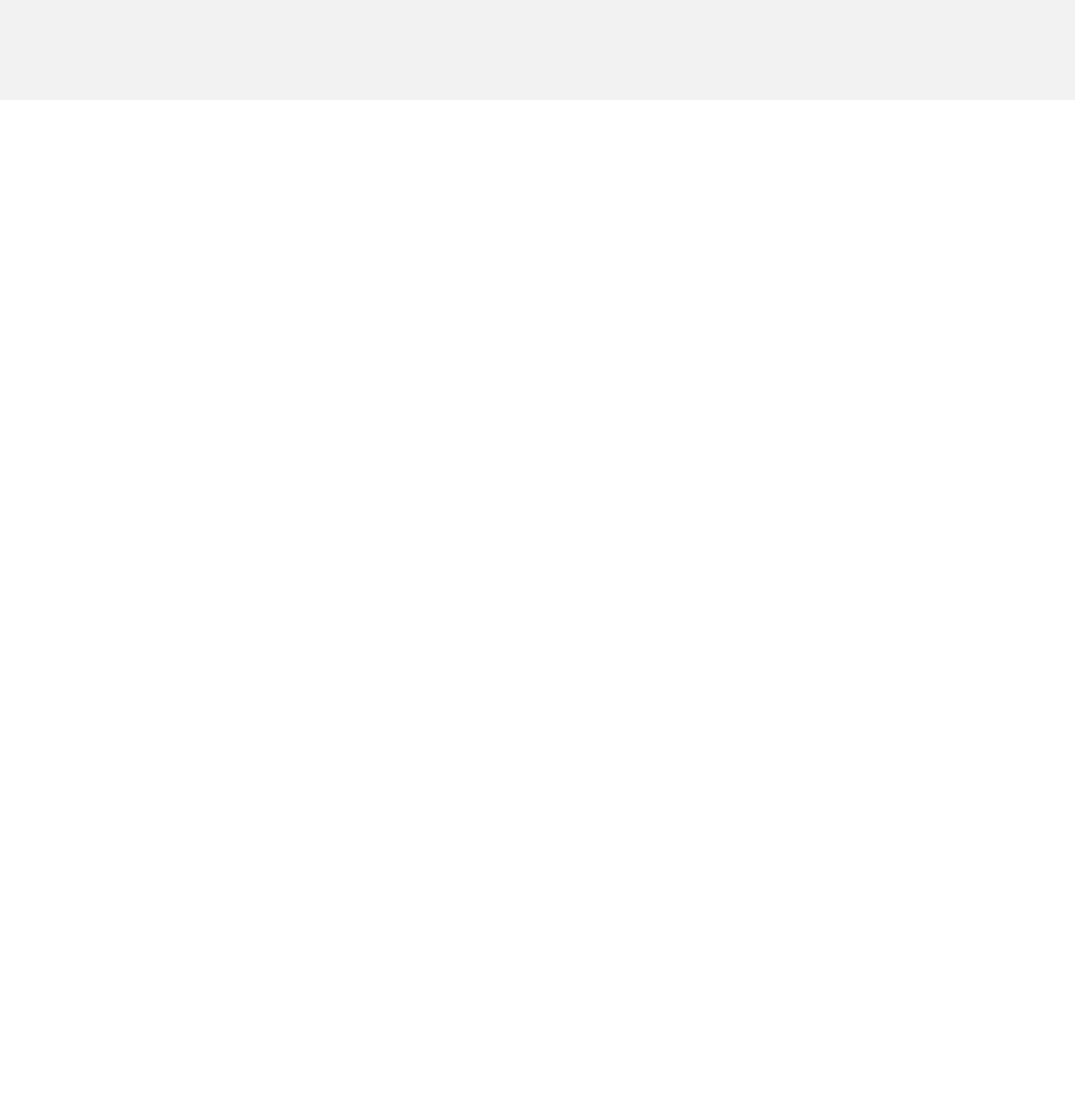
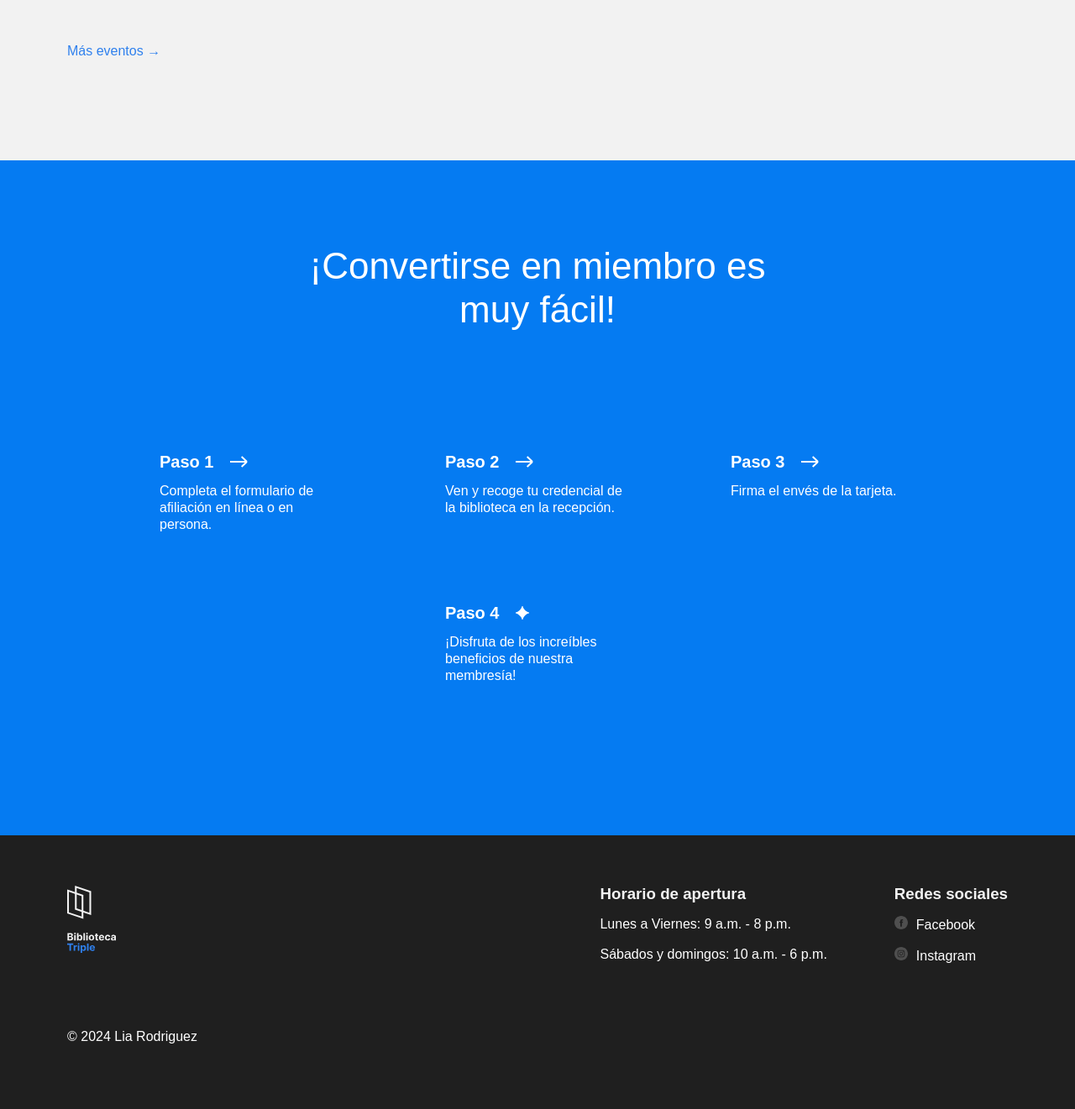
Before and after one commit to LianaRodriguezPerez/web_project_library, a plain HTML site: page index.html in a window 1280 px wide. Shown: the part 2849-4170 px from the top of the page at 84% size. Before the commit the page ends 2968 px from the top, so only its background shows below. Drawn offline with Linux system fonts and the light colour scheme.

Commit message:
PIE DE PÀGINA

```diff
--- a/index.html
+++ b/index.html
@@ -25,13 +25,13 @@
               <a class="nav__link" href="#staff">Los preferidos de nuestro staff</a>
             </li>
             <li>
-              <a class="nav__link" href="#events_link">Eventos</a>
+              <a class="nav__link" href="#events">Eventos</a>
             </li>
             <li>
               <a class="nav__link">Conviértete en miembro</a>
             </li>
             <li>
-              <a class="nav__link">Contactos</a>
+              <a class="nav__link" href="#footer">Contactos</a>
             </li>
           </ul>
         </nav>
@@ -47,12 +47,9 @@
               estudiantes!
             </p>
           </div>
-
           <!-- -------------------------------------------------------------------- -->
           <!--       No descomentar hasta la sección 2.3 de la etapa 1 del brief         -->
           <!-- -------------------------------------------------------------------- -->
-
-
           <div>
             <img
               src="./images/inside_the_library.png"
@@ -65,7 +62,6 @@
           <p class="header__address">Triple Peaks, 200 Success Avenue</p>
         </div>
       </header>
-
       <main class="content">
         <section class="staff" id="staff">
           <!-- --------------------------------------------------------------- -->
@@ -148,7 +144,7 @@
             </li>
           </ul>
         </section>
-        <section class="events" id="events_link">
+        <section class="events" id="events">
           <div class="events__content">
             <h2 class="events__heading">Próximos eventos:</h2>
             <h3 class="events__title">
@@ -185,8 +181,7 @@
             </p>
             <a href="#" class="events__more">Más eventos &rarr;</a>
           </div>
-
-          <div class="events__cover">
+          <div class="events__cover" id="events_cover">
             <div class="event-info__item">
               <img
                 src="./images/cafe.png"
@@ -236,8 +231,114 @@
           </div>
           </div>
           <!-- Comienza a crear la composición aquí -->
+          <footer id="footer">
+            <p>Contacto</p>
+          </footer>
+        </section>
+        <section class="membership">
+          <h2 class="membership__title">¡Convertirse en miembro es muy fácil!</h2>
+          <ul class="membership__steps">
+            <li class="step">
+              <h3 class="step__title">
+                Paso 1
+                <img
+                  src="./images/icon_step_forward.svg"
+                  alt="icon forward"
+                  class="step__icon"
+                />
+              </h3>
+              <p class="step__description">
+                Completa el formulario de afiliación en línea o en persona.
+              </p>
+            </li>
+            <li class="step">
+              <h3 class="step__title">
+                Paso 2
+                <img
+                  src="./images/icon_step_forward.svg"
+                  alt="icon forward"
+                  class="step__icon"
+                />
+              </h3>
+              <p class="step__description">
+                Ven y recoge tu credencial de la biblioteca en la recepción.
+              </p>
+            </li>
+            <li class="step">
+              <h3 class="step__title">
+                Paso 3
+                <img
+                  src="./images/icon_step_forward.svg"
+                  alt="icon forward"
+                  class="step__icon"
+                />
+              </h3>
+              <p class="step__description">Firma el envés de la tarjeta.</p>
+            </li>
+            <li class="step">
+              <h3 class="step__title">
+                Paso 4
+                <img
+                  src="./images/icon_step_finish.svg"
+                  alt="icon finish"
+                  class="step__icon"
+                />
+              </h3>
+              <p class="step__description">
+                ¡Disfruta de los increíbles beneficios de nuestra membresía!
+              </p>
+            </li>
+          </ul>
         </section>
       </main>
+      <footer class="footer" id="footer">
+        <div class="footer_columns">
+          <div class="footer__column">
+            <img
+              src="/images/logo_white.svg"
+              alt="Logo Blanco"
+              class="footer__logo"
+            />
+          </div>
+          <div class="footer__column footer__column_content_hours">
+            <h3 class="footer__column-heading">Horario de apertura</h3>
+            <ul class="footer__list">
+              <li class="footer__list-item">
+                Lunes a Viernes: 9 a.m. - 8 p.m.
+              </li>
+              <li class="footer__list-item">
+                Sábados y domingos: 10 a.m. - 6 p.m.
+              </li>
+            </ul>
+          </div>
+          <div class="footer__column footer__column_content_social">
+            <h3 class="footer__column-heading">Redes sociales</h3>
+            <ul class="footer__list">
+              <li class="footer__list-item">
+                <a href="#" class="footer__column-link">
+                  <img
+                    src="/images/facebook_white.svg"
+                    alt="Facebook logo"
+                    class="footer__social-icon"
+                  />Facebook
+                </a>
+              </li>
+              <li class="footer__list-item">
+                <a href="#" class="footer__column-link">
+                  <img
+                    src="/images/instagram_white.svg"
+                    alt="Instagram logo"
+                    class="footer__social-icon"
+                  />Instagram
+                </a>
+              </li>
+            </ul>
+          </div>
+        </div>
+        <div class="footer__copyright">
+          <p >© 2024 Lia Rodriguez</p>
+         </div>
+      </footer>
     </div>
   </body>
 </html>
--- a/styles/style.css
+++ b/styles/style.css
@@ -290,3 +290,116 @@
   font-size: 14px;
   margin: 0;
 }
+.membership {
+  padding: 100px 0 140px;
+  background-color: #057bf2;
+  color: #ffffff;
+}
+
+.membership__title {
+  max-width: 574px;
+  margin: 0 auto;
+  text-align: center;
+  font-size: 44px;
+  font-weight: 500;
+  line-height: 52px;
+}
+
+.membership__steps {
+  list-style-type: none;
+  padding: 0;
+  margin: 100px 0 0;
+  display: flex;
+  flex-wrap: wrap;
+  justify-content: center;
+  column-gap: 40px;
+}
+
+.step {
+  padding: 40px;
+  flex-basis: 220px;
+}
+
+.step__title {
+  margin: 0;
+  font-size: 20px;
+  line-height: 30px;
+  font-weight: 700;
+  display: flex;
+  align-items: center;
+}
+
+.step__icon {
+  margin-left: 20px;
+}
+
+.step__description {
+  margin: 10px 0 0;
+}
+
+.footer {
+  display: flex;
+  flex-direction: column;
+  position: relative;
+  box-sizing: border-box;
+  background: #1f1f1f;
+
+
+}
+.footer_columns {
+  display: flex;
+  justify-content: space-between;
+  margin: 60px 80px 0px 80px;
+}
+
+.footer__column_content_hours {
+  list-style-type: none;
+  margin-left: auto;
+}
+.footer__column_content_social {
+  list-style-type: none;
+  margin-left: 80px;
+}
+
+.footer__logo {
+  width: 58px;
+  height: 80px;
+}
+
+.footer__column-heading {
+  margin: 0;
+  color: #f2f2f2;
+  padding: 0;
+  margin-bottom: 4px;
+}
+
+.footer__list {
+  /* El siguiente código elimina los estilos predeterminados del navegador para las listas */
+  list-style-type: none;
+  padding: 0;
+  margin: 0;
+}
+
+.footer__list-item {
+  color: white;
+  text-decoration: none;
+  margin-top: 16px;
+}
+
+.footer__column-link {
+  color: white;
+  text-decoration: none;
+}
+
+.footer__social-icon {
+  width: 16px;
+  height: 16px;
+  margin-right: 10px;
+}
+
+.footer__copyright {
+  margin: 0px 80px 60px 80px;
+  color: #ffffff;
+  padding-top: 60px;
+
+}
```
